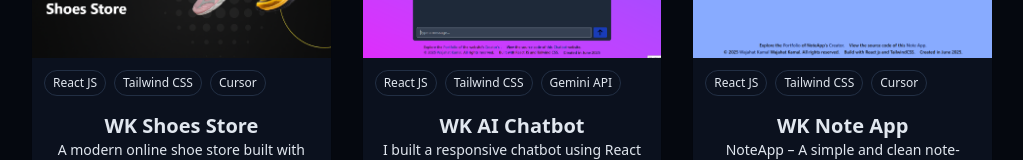
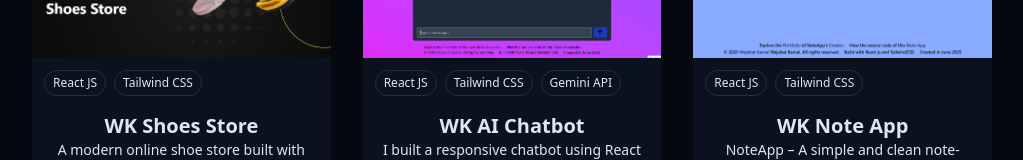
Before and after one commit to wajahat-kamal/Dev-Portfolio, a React (Vite) app: page / in a window 1280 px wide. Shown: the part 2102-2262 px from the top of the page, without its empty margins (128-1151 px from the left). Built offline with nearby package versions, Linux system fonts and the light colour scheme.

Commit message:
Remove "Cursor" tag from WK Shoes Store and NoteApp projects in ProjectsSection for improved accuracy and consistency.

```diff
--- a/src/components/ProjectsSection.jsx
+++ b/src/components/ProjectsSection.jsx
@@ -6,7 +6,7 @@ const projects = [
     title: "WK Shoes Store",
     description: "A modern online shoe store built with ReactJS and TailwindCSS, offering stylish and comfortable footwear for every step.",
     image: "/projects/WK-Shoes-Store.png",
-    tags: ["React JS", "Tailwind CSS", "Cursor"],
+    tags: ["React JS", "Tailwind CSS"],
     demoURL: "https://wk-shoes-store.vercel.app/",
     githubURL: "https://github.com/wajahat-kamal/WK-Shoes-Store.git",
   },
@@ -25,7 +25,7 @@ const projects = [
     description:
       "NoteApp – A simple and clean note-taking app built with ReactJS, Tailwind CSS for organizing your thoughts efficiently.",
     image: "/projects/wk-note-app.png",
-    tags: ["React JS", "Tailwind CSS", "Cursor"],
+    tags: ["React JS", "Tailwind CSS"],
     demoURL: "https://wk-note-app.vercel.app/",
     githubURL: "https://github.com/wajahat-kamal/WK-NoteApp.git",
   },
```
